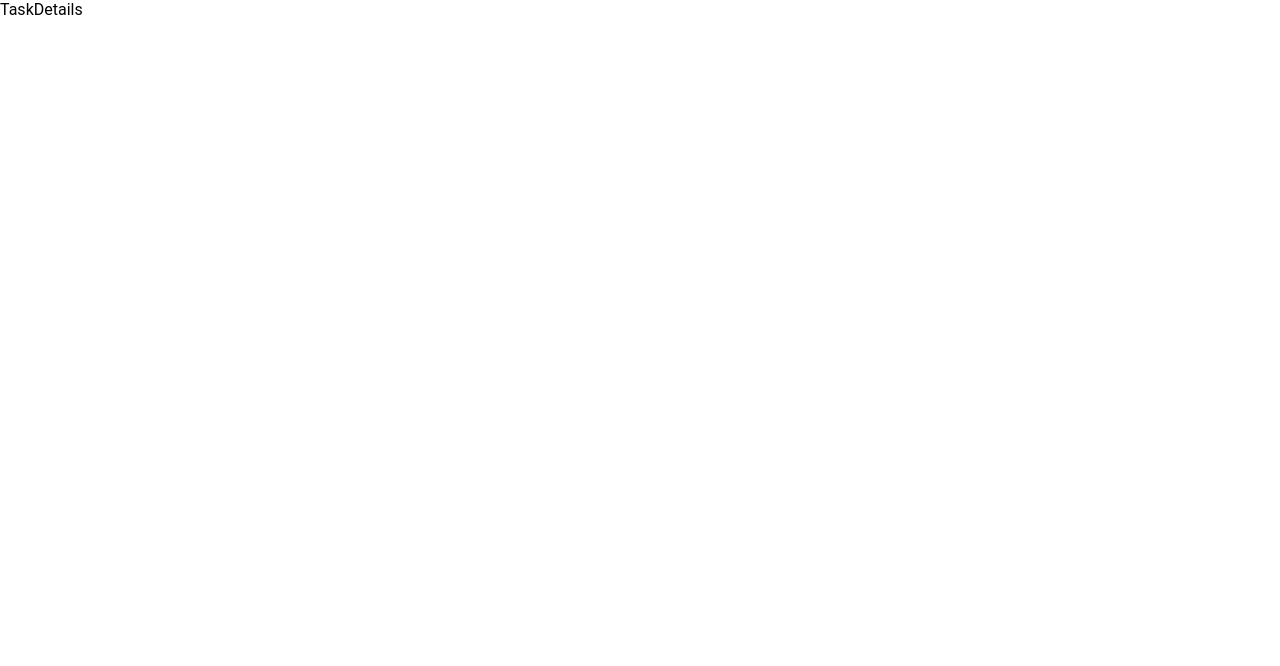
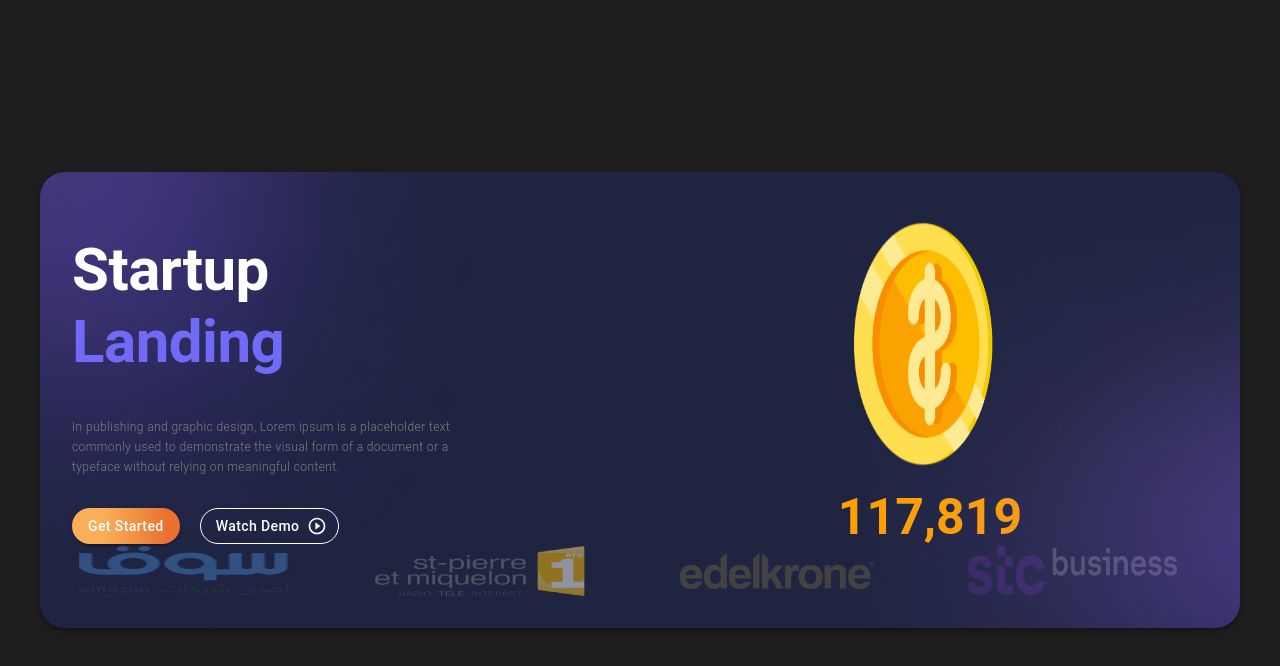
Before and after one commit to Hamed-Hasan/Build-EE-Coins-Transaction-API, a Next.js app: page /user/tasks-coins-management/1 in a window 1280 px wide. Shown: the top 666 px of the page. Built offline with nearby package versions, Linux system fonts and the light colour scheme; a web font is replaced by a local one.

Commit message:
add files

```diff
--- a/src/pages/user/tasks-coins-management/[taskId]/index.js
+++ b/src/pages/user/tasks-coins-management/[taskId]/index.js
@@ -1,5 +1,226 @@
-const TaskDetails = () => {
-  return <div>TaskDetails</div>;
+import dollar from "@/assets/dollar.png";
+import PlayCircleOutlineIcon from "@mui/icons-material/PlayCircleOutline";
+import { Button, Grid, Paper, Typography } from "@mui/material";
+import Image from "next/image";
+import { useParams } from "next/navigation";
+import CountUp from "react-countup";
+
+const DetailsPage = () => {
+  const params = useParams();
+  console.log(params?.taskId);
+  const imageNames = ["logo1.png", "logo2.png", "logo3.png", "logo4.png"];
+
+  return (
+    <Grid
+      container
+      // spacing={3}
+      sx={{
+        padding: { xs: 2, sm: 3, md: 4 },
+        backgroundColor: "#1E1E1E",
+        height: "100vh",
+        alignItems: "center",
+        justifyContent: "center",
+      }}
+    >
+      {/* Wrap the two Grid items within another Grid item that contains a Paper */}
+      <Grid item xs={12}>
+        <Paper
+          elevation={3}
+          sx={{
+            padding: { xs: 2, sm: 3, md: 4 },
+            backgroundColor: "#1F2541",
+            height: "100%",
+            width: "100%",
+            maxWidth: "lg",
+            margin: "auto",
+            display: "flex",
+            flexDirection: "column",
+            alignItems: "center",
+            justifyContent: "center",
+            borderRadius: "25px",
+            paddingBottom: "70px",
+            position: "relative",
+            overflow: "hidden",
+          }}
+        >
+          {/* Image in the top-left corner */}
+          <div
+            style={{
+              position: "absolute",
+              top: "-20px",
+              left: "-20px",
+              zIndex: "100",
+            }}
+          >
+            <Image
+              src="/left-top-clip.png"
+              alt="Top-left Image"
+              width={500}
+              height={500}
+              layout="fixed"
+            />
+          </div>
+          <div
+            style={{
+              position: "absolute",
+              bottom: "-20px",
+              right: "-20px",
+            }}
+          >
+            <Image
+              src="/right-bottom-clip.png"
+              alt="Top-left Image"
+              width={500}
+              height={500}
+              layout="fixed"
+            />
+          </div>
+
+          {/* Inner Grid items */}
+          <Grid container spacing={3}>
+            <Grid
+              item
+              xs={12}
+              md={6}
+              style={{
+                position: "relative",
+
+                zIndex: "1000",
+              }}
+            >
+              <Typography
+                variant="h2"
+                component="h2"
+                sx={{ color: "white", fontWeight: "bold", paddingTop: "30px" }}
+              >
+                Startup
+              </Typography>
+              <Typography
+                variant="h2"
+                component="h2"
+                sx={{ color: "#706AF6", fontWeight: "bold" }}
+              >
+                Landing
+              </Typography>
+              <Typography
+                variant="caption"
+                component="p"
+                sx={{
+                  color: "gray",
+                  fontWeight: "light",
+                  fontSize: "0.75rem",
+                  maxWidth: "400px",
+                  width: "100%",
+                  paddingTop: "40px",
+                  paddingBottom: "30px",
+                  // margin: 'auto'
+                }}
+              >
+                In publishing and graphic design, Lorem ipsum is a placeholder
+                text commonly used to demonstrate the visual form of a document
+                or a typeface without relying on meaningful content.
+              </Typography>
+
+              <div className="button-for-coins-detail">
+                {/* Get Started Button */}
+                <Button
+                  variant="contained"
+                  sx={{
+                    marginRight: "20px",
+                    color: "white",
+                    borderRadius: "20px",
+                    textTransform: "none",
+                    background:
+                      "linear-gradient(to right, #F9AE57 30%, #E9702F 90%)",
+                    "&:hover": {
+                      background:
+                        "linear-gradient(to right, #F9AE57 30%, #E9702F 90%)",
+                      opacity: 0.9,
+                    },
+                  }}
+                >
+                  Get Started
+                </Button>
+
+                {/* Watch Demo Button */}
+                <Button
+                  variant="outlined"
+                  sx={{
+                    color: "white",
+                    borderColor: "white",
+                    borderRadius: "20px",
+                    textTransform: "none",
+                    "&:hover": {
+                      borderColor: "lightgray",
+                      color: "lightgray",
+                    },
+                  }}
+                  endIcon={<PlayCircleOutlineIcon />}
+                >
+                  Watch Demo
+                </Button>
+              </div>
+            </Grid>
+            <Grid item xs={12} md={6} sx={{ textAlign: "center" }}>
+              {/* <Image
+                src="/computer.png"
+                alt="Description of image"
+                width={450}
+                height={450}
+              /> */}
+
+              <div style={{ display: "flex", flexDirection: "column" }}>
+                <div className="spin-container-3d-details">
+                  <Image
+                    className="spin-image-details"
+                    src={dollar}
+                    width={500}
+                    height={500}
+                    alt=""
+                  />
+                </div>
+                <div>
+                  <CountUp
+                    className="count-up"
+                    style={{
+                      color: "#FFA100",
+                      fontSize: "50px",
+                      marginTop: "60px",
+                    }}
+                    end={485554}
+                    duration={45}
+                  />
+                </div>
+              </div>
+            </Grid>
+            <Grid container spacing={3} justifyContent="center">
+              {imageNames.map((imageName, index) => (
+                <Grid
+                  item
+                  xs={6}
+                  md={3}
+                  key={index}
+                  sx={{
+                    display: "flex",
+                    justifyContent: "center",
+                    alignItems: "center",
+                  }}
+                >
+                  <Image
+                    src={`/${imageName}`}
+                    alt={`Image ${index + 1}`}
+                    width={210}
+                    height={50}
+                    layout="fixed"
+                  />
+                </Grid>
+              ))}
+            </Grid>
+          </Grid>
+        </Paper>
+      </Grid>
+    </Grid>
+  );
 };
 
-export default TaskDetails;
+export default DetailsPage;
```
Also changed, not shown: src/components/CoinsMenu/CoinsMenu.jsx (+4 -4 lines), src/pages/admin/tasks-coins-management/[taskId]/index.js (+101 -75 lines), src/pages/admin/tasks-coins-management/index.js (+3 -5 lines).
